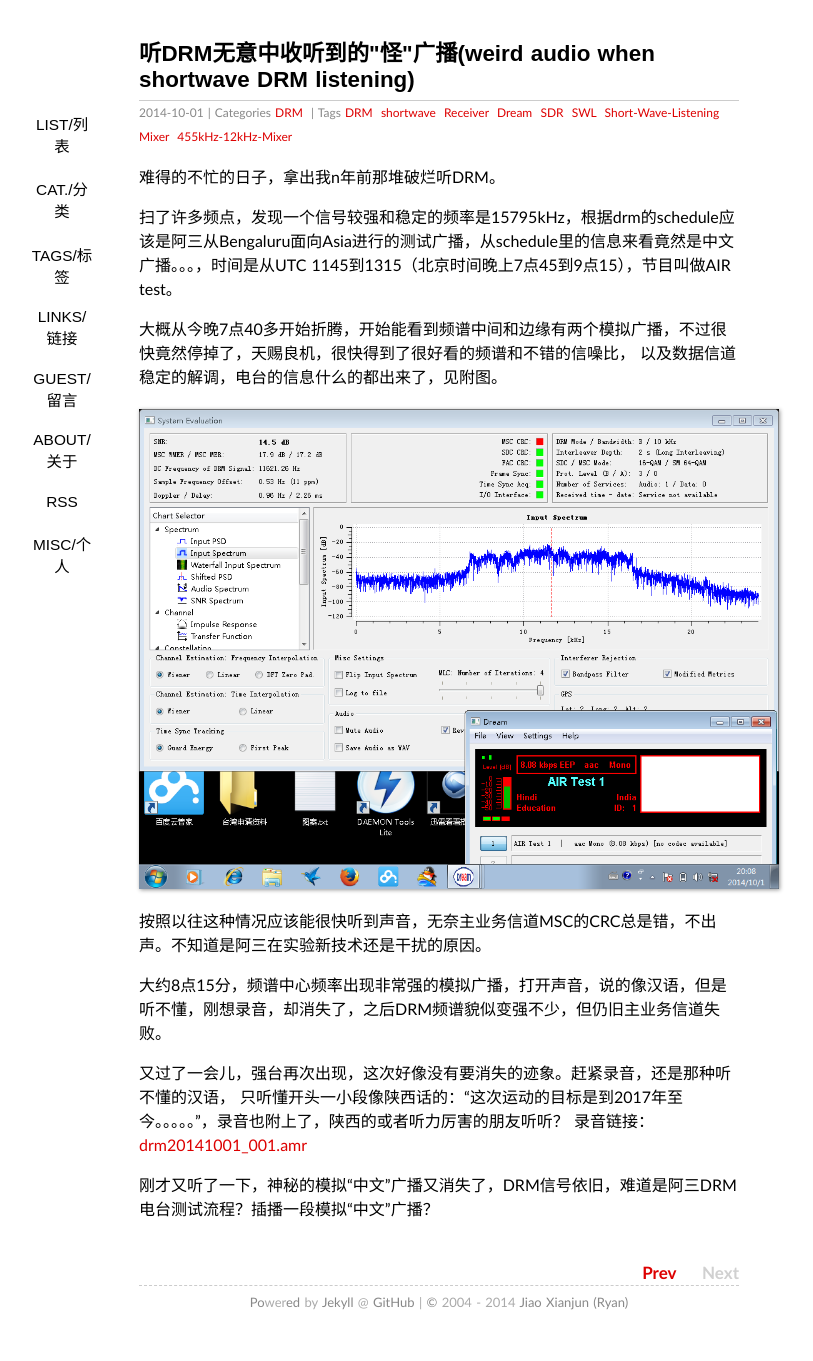
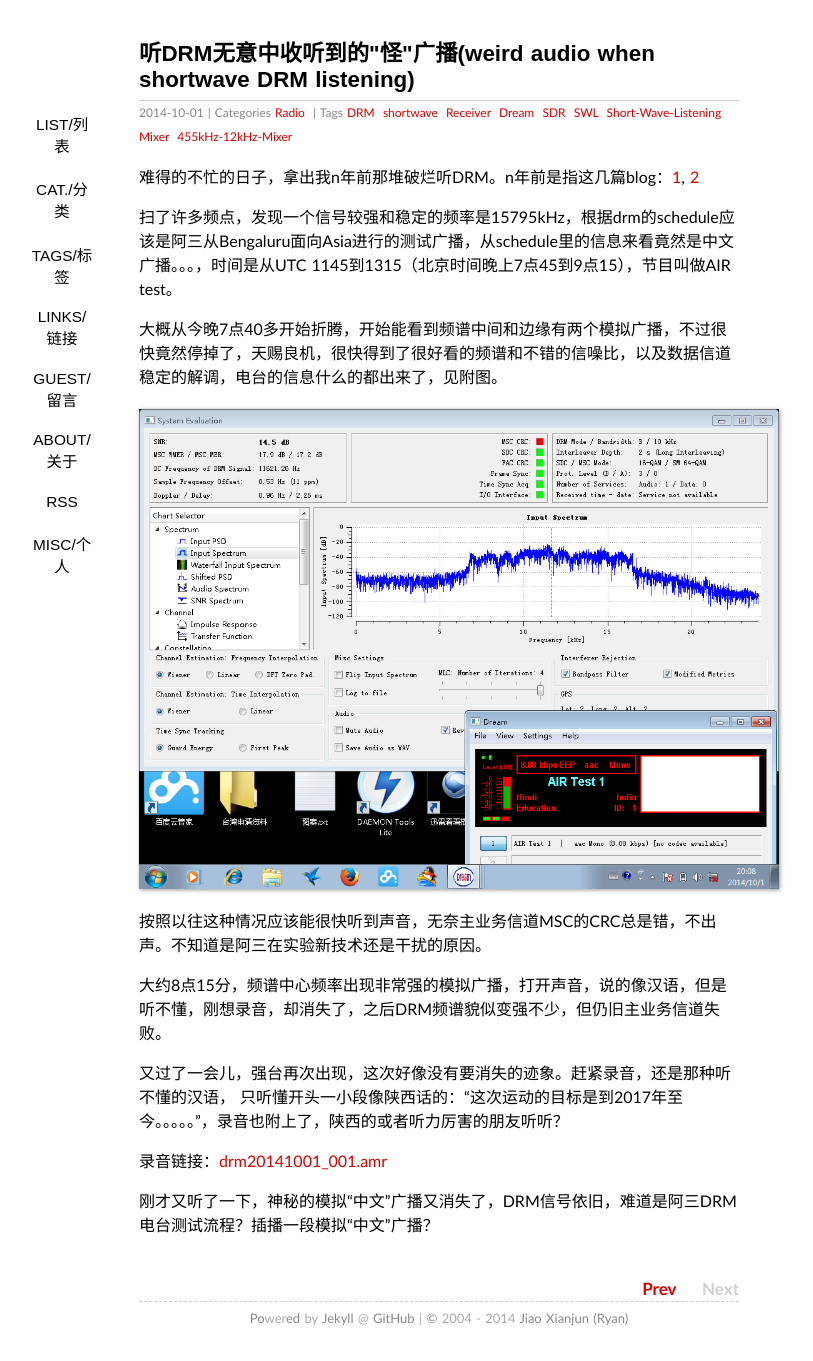
Before and after one commit to sdr-x/sdr-x.github.io, a Jekyll site: the page built from _posts/2014-10-01-听DRM无意中收听到的怪广播(weird audio when shortwave DRM listening).md, in a window 1280 px wide. Shown: the whole page, without its empty margins (201-1014 px from the left). Built offline with Jekyll 4.4.1, drawn with Linux system fonts in a browser that asks for light colours; some web fonts are replaced; Markdown is read by kramdown in place of the engine named in the settings; comment, search, counter and statistics services are not loaded.

Commit message:
Update 2014-10-01-听DRM无意中收听到的怪广播(weird audio when shortwave DRM listening).md

```diff
--- a/_posts/2014-10-01-听DRM无意中收听到的怪广播(weird audio when shortwave DRM listening).md
+++ b/_posts/2014-10-01-听DRM无意中收听到的怪广播(weird audio when shortwave DRM listening).md
@@ -3,16 +3,15 @@ date: 2014-10-01 12:00:00
 layout: post
 title: 听DRM无意中收听到的"怪"广播(weird audio when shortwave DRM listening)
 thread: 9156
-categories: DRM
+categories: Radio
 tags:  DRM shortwave Receiver Dream SDR SWL Short-Wave-Listening Mixer 455kHz-12kHz-Mixer
 ---
 
-难得的不忙的日子，拿出我n年前那堆破烂听DRM。
+难得的不忙的日子，拿出我n年前那堆破烂听DRM。n年前是指这几篇blog：[1](http://sdr-x.github.io/%E7%BB%88%E4%BA%8E%E6%88%90%E5%8A%9F%E6%94%B6%E5%90%AC%E5%BE%B7%E5%B9%BF%E5%92%8C%E4%BF%84%E7%BD%97%E6%96%AF%E7%9A%84DRM%E7%9F%AD%E6%B3%A2%E5%B9%BF%E6%92%AD%28DRM%20shortwave%20radio%20receiving%20result%20-%20deutsche%20welle%20and%20Russia%29/), [2](http://sdr-x.github.io/DRM%E6%8E%A5%E6%94%B6%E5%8F%8Amatlab%E5%AE%9E%E9%AA%8C%28DRM%20shortwave%20radio%20receiving%20experiment%29/)
 
 扫了许多频点，发现一个信号较强和稳定的频率是15795kHz，根据drm的schedule应该是阿三从Bengaluru面向Asia进行的测试广播，从schedule里的信息来看竟然是中文广播。。。，时间是从UTC 1145到1315（北京时间晚上7点45到9点15），节目叫做AIR test。
 
-大概从今晚7点40多开始折腾，开始能看到频谱中间和边缘有两个模拟广播，不过很快竟然停掉了，天赐良机，很快得到了很好看的频谱和不错的信噪比，
-以及数据信道稳定的解调，电台的信息什么的都出来了，见附图。
+大概从今晚7点40多开始折腾，开始能看到频谱中间和边缘有两个模拟广播，不过很快竟然停掉了，天赐良机，很快得到了很好看的频谱和不错的信噪比，以及数据信道稳定的解调，电台的信息什么的都出来了，见附图。
 
 ![](../media/drm-snapshot-2014-10-01.png)
 
@@ -22,6 +21,7 @@ tags:  DRM shortwave Receiver Dream SDR SWL Short-Wave-Listening Mixer 455kHz-12
 
 又过了一会儿，强台再次出现，这次好像没有要消失的迹象。赶紧录音，还是那种听不懂的汉语，
 只听懂开头一小段像陕西话的：“这次运动的目标是到2017年至今。。。。。”，录音也附上了，陕西的或者听力厉害的朋友听听？
+
 录音链接：[drm20141001_001.amr](../media/drm20141001_001.amr)
 
 刚才又听了一下，神秘的模拟“中文”广播又消失了，DRM信号依旧，难道是阿三DRM电台测试流程？插播一段模拟“中文”广播？
```
